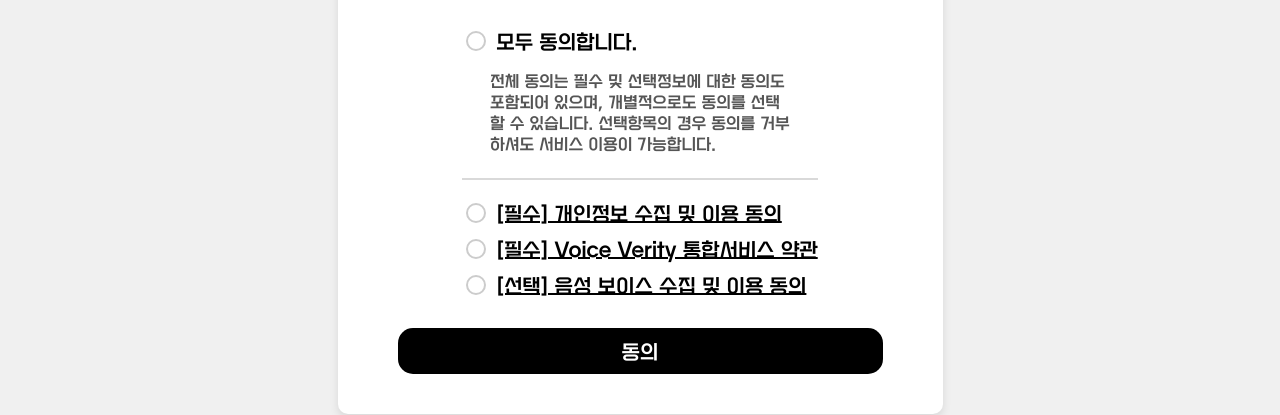
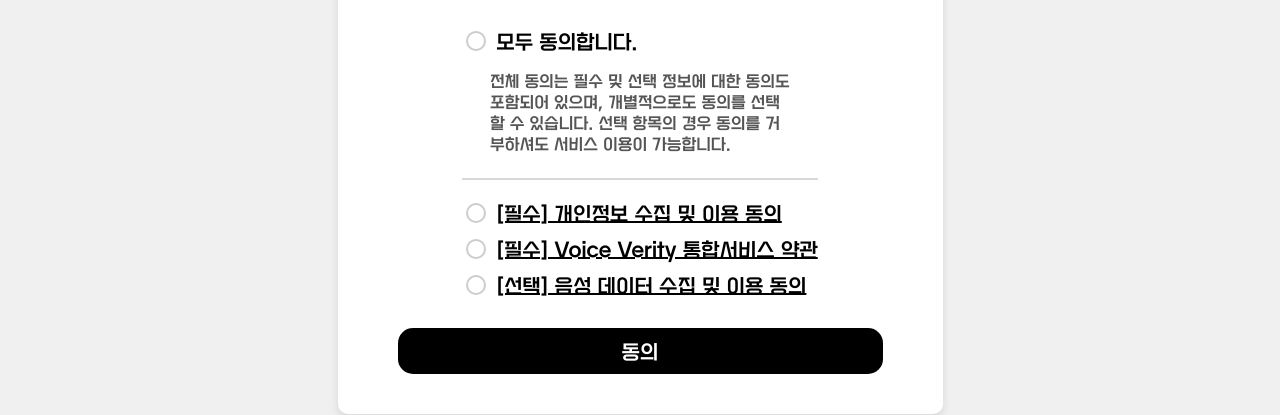
Before and after one commit to kyudori/KT_AIVLE_School_Big_Project, a Next.js app in the folder frontend/: page /signup in a window 1280 px wide. Shown: the part 430-845 px from the top of the page. Built offline with nearby package versions, Linux system fonts and the light colour scheme.

Commit message:
signup 오타

```diff
--- a/frontend/pages/signup.js
+++ b/frontend/pages/signup.js
@@ -209,9 +209,9 @@ export default function Signup() {
                 <div className={styles.allcheck}>
                   <div style={{ width: "300px" }}>
                     <p>
-                      전체 동의는 필수 및 선택정보에 대한 동의도 포함되어
+                      전체 동의는 필수 및 선택 정보에 대한 동의도 포함되어
                       있으며, 개별적으로도 동의를 선택할 수 있습니다.
-                      선택항목의 경우 동의를 거부하셔도 서비스
+                      선택 항목의 경우 동의를 거부하셔도 서비스
                       이용이 가능합니다.
                     </p>
                   </div>
@@ -254,7 +254,7 @@ export default function Signup() {
                       onClick={() => handlePopup("/terms/voice-collection")}
                       style={{ cursor: "pointer", textDecoration: "underline", color: "black" }}
                     >
-                      [선택] 음성 보이스 수집 및 이용 동의
+                      [선택] 음성 데이터 수집 및 이용 동의
                     </span>
                   </label>
                 </div>
```
